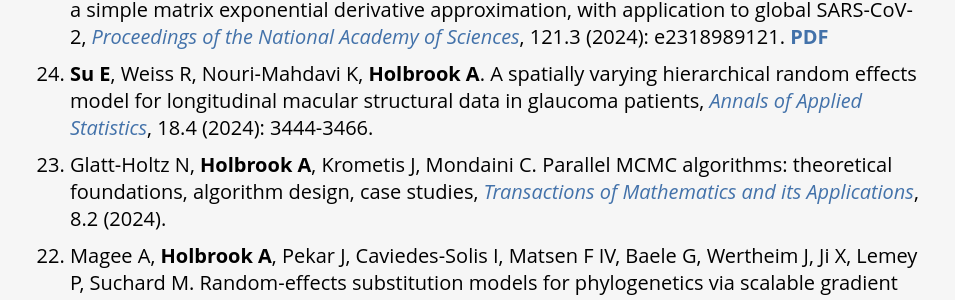
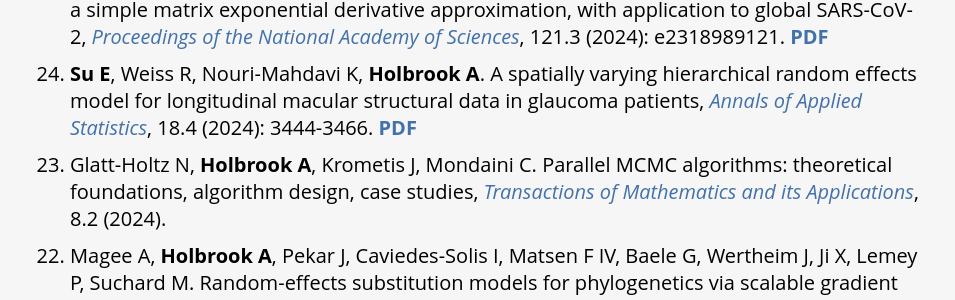
Before and after one commit to andrewjholbrook/andrewjholbrook.github.io, a Jekyll site: the page built from research.html, in a window 1280 px wide and 900 px high, scrolled down 810 px. Shown: the part 146-446 px from the top of the window, without its empty margins (162-1117 px from the left). Built offline with Jekyll 4.4.1, drawn with Linux system fonts in a browser that asks for light colours; a style sheet for code colours, icons or effects is not loaded.

Commit message:
aoas pdf

```diff
--- a/research.html
+++ b/research.html
@@ -31,7 +31,7 @@ John Wiley & Sons. <b><a href="https://doi.org/10.1002/9781118445112.stat08324"
 
   <ol id="pubs" reversed>
                         <li> Didier G, Glatt-Holtz N, <b>Holbrook A</b>, Magee A, Suchard M. On the surprising effectiveness of a simple matrix exponential derivative approximation, with application to global SARS-CoV-2, <i><a href="https://doi.org/10.1073/pnas.2318989121" target="_blank">Proceedings of the National Academy of Sciences</a></i>, 121.3 (2024): e2318989121. <a href="papers/pnas.pdf" target="_blank"><b>PDF</b></a></li>
-                        <li> <b>Su E</b>, Weiss R, Nouri-Mahdavi K, <b>Holbrook A</b>. A spatially varying hierarchical random effects model for longitudinal macular structural data in glaucoma patients, <i><a href="http://dx.doi.org/10.1214/24-AOAS1944" target="_blank">Annals of Applied Statistics</a></i>, 18.4 (2024): 3444-3466.</li>
+                        <li> <b>Su E</b>, Weiss R, Nouri-Mahdavi K, <b>Holbrook A</b>. A spatially varying hierarchical random effects model for longitudinal macular structural data in glaucoma patients, <i><a href="http://dx.doi.org/10.1214/24-AOAS1944" target="_blank">Annals of Applied Statistics</a></i>, 18.4 (2024): 3444-3466. <a href="papers/ericasu.pdf" target="_blank"><b>PDF</b></a></li>
                 <li>Glatt-Holtz N, <b>Holbrook A</b>, Krometis J, Mondaini C. Parallel MCMC algorithms: theoretical foundations, algorithm design, case studies, <i><a href="https://doi.org/10.1093/imatrm/tnae004" target="_blank">Transactions of Mathematics and its Applications</a></i>, 8.2 (2024).  </li>
                 <li> Magee A, <b>Holbrook A</b>, Pekar J, Caviedes-Solis I, Matsen F IV, Baele G, Wertheim J, Ji X, Lemey P, Suchard M. Random-effects substitution models for phylogenetics via scalable gradient approximations, <i><a href="https://doi.org/10.1093/sysbio/syae019" target="_blank">Systematic Biology</a></i>, 73.3 (2024): 562–578. <a href="papers/syae019-2.pdf" target="_blank"><b>PDF</b></a></li>
                 <li> Tustison N, Yassa M, Rizvi B, Cook P, <b>Holbrook A</b>, Sathishkumar M, Tustison M, Gee J, Stone J, Avants B. ANTsX neuroimaging-derived structural phenotypes of UK Biobank, <i><a href="https://doi.org/10.1038/s41598-024-59440-6" target="_blank">Scientific Reports</a></i>, 14.8848 (2024). <a href="papers/ANTsUKB.pdf" target="_blank"><b>PDF</b></a></li>
```
Also changed, not shown: 1 other file.
